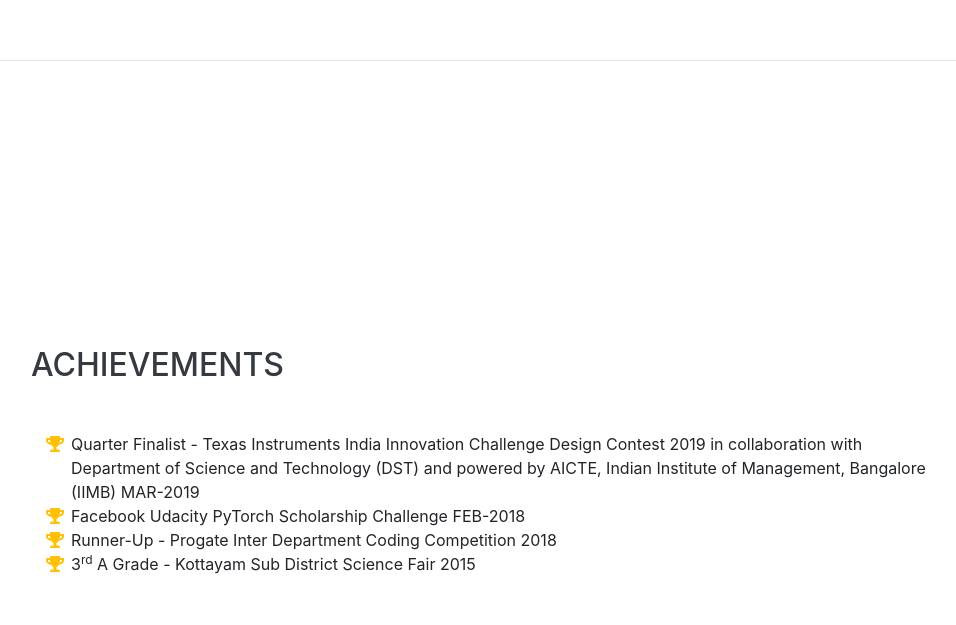
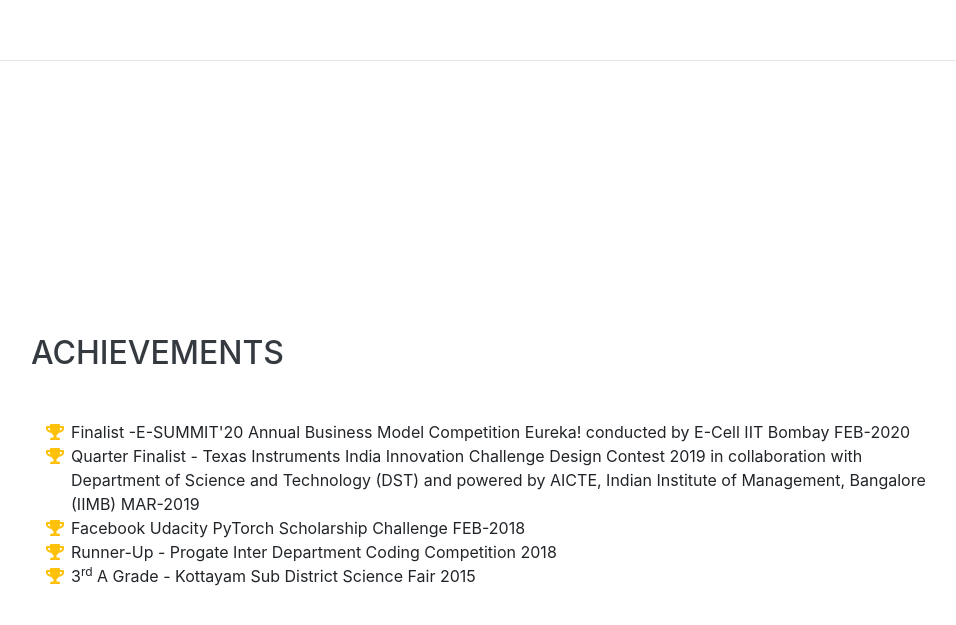
Before and after one commit to zume2020/sumithran-resume, a website with bundled scripts: page index.html in a window 1280 px wide. Shown: the part 3944-4569 px from the top of the page, without its empty margins (289-1245 px from the left). Built offline with nearby package versions, Linux system fonts and the light colour scheme; a web font is replaced by a local one.

Commit message:
add Eureka achievement

```diff
--- a/index.html
+++ b/index.html
@@ -298,12 +298,14 @@
       <div class="w-100">
         <h2 class="mb-5">Achievements</h2>
         <ul class="fa-ul mb-0">
-
-
+	 <li>
+          <i class="fa-li fa fa-trophy text-warning"></i>
+            Finalist -E-SUMMIT'20 Annual Business Model Competition Eureka! conducted by E-Cell IIT Bombay FEB-2020
+         </li>
 	 <li>
           <i class="fa-li fa fa-trophy text-warning"></i>
             Quarter Finalist - Texas Instruments India Innovation Challenge Design Contest 2019 in collaboration with Department of Science and Technology (DST) and powered by AICTE, Indian Institute of Management, Bangalore (IIMB) MAR-2019
-          </li>
+         </li>
 	 <li>
 	 <li>
           <i class="fa-li fa fa-trophy text-warning"></i>
```
